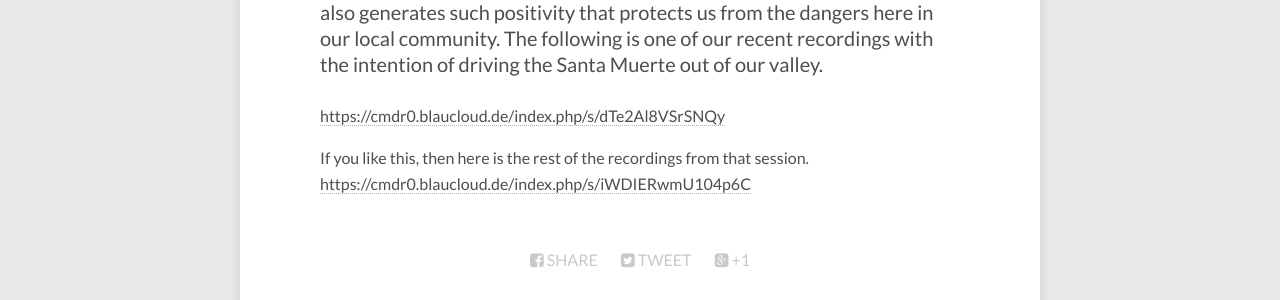
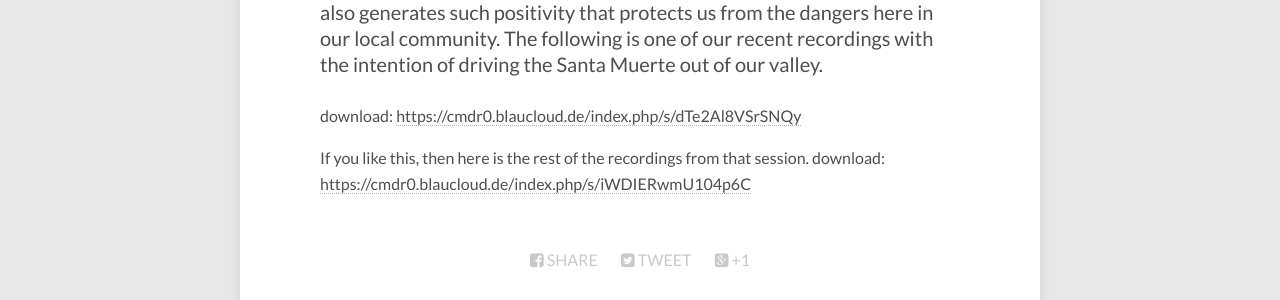
Before and after one commit to anandamurtiidiscursos/anandamurtiidiscursos.github.io, a Jekyll site: the page built from _posts/2015-09-04-Kiirtan.md, in a window 1280 px wide. Shown: the part 414-714 px from the top of the page. Built offline with Jekyll 4.4.1, drawn with Linux system fonts in a browser that asks for light colours; nearby versions of some CDN libraries; comment, search, counter and statistics services are not loaded; some of the changed lines change nothing that is shown.

Commit message:
Updated 2015-09-04-Kiirtan.md

```diff
--- a/_posts/2015-09-04-Kiirtan.md
+++ b/_posts/2015-09-04-Kiirtan.md
@@ -7,9 +7,10 @@
 
 
 
+
 Baba Nam Kevalam is a Sanskrit mantra that means “Only Love Is.” There is no other reality than this infinite bliss. We may approach It in so many ways: through sublime thoughts, good actions with sincere love for others and even through aesthetics. This mantra can be sung or chanted with any elevating melody and with any style of music. We use it as a form of spiritual practice to purify the environment and prepare for meditation. It also generates such positivity that protects us from the dangers here in our local community. The following is one of our recent recordings with the intention of driving the Santa Muerte out of our valley.
 
-<a href="https://cmdr0.blaucloud.de/index.php/s/dTe2Al8VSrSNQyL">https://cmdr0.blaucloud.de/index.php/s/dTe2Al8VSrSNQy</a>
+download: <a href="https://cmdr0.blaucloud.de/index.php/s/dTe2Al8VSrSNQyL">https://cmdr0.blaucloud.de/index.php/s/dTe2Al8VSrSNQy</a>
 
 If you like this, then here is the rest of the recordings from that session.
-<a href="https://cmdr0.blaucloud.de/index.php/s/iWDIERwmU104p6C">https://cmdr0.blaucloud.de/index.php/s/iWDIERwmU104p6C</a>
+download: <a href="https://cmdr0.blaucloud.de/index.php/s/iWDIERwmU104p6C">https://cmdr0.blaucloud.de/index.php/s/iWDIERwmU104p6C</a>
```
